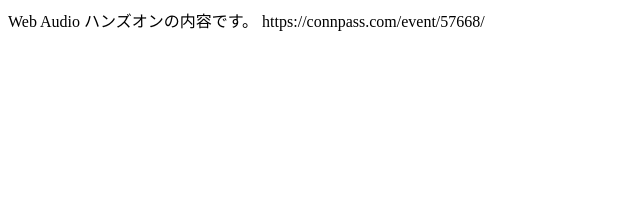
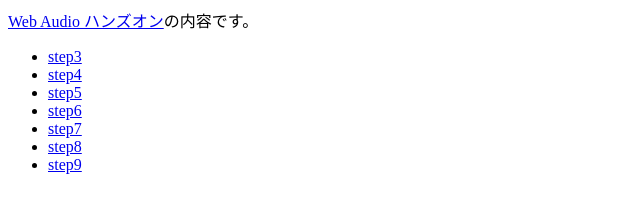
Before and after one commit to n0bisuke/20170611_webaudio, a plain HTML site: page index.html in a window 1280 px wide. Shown: the whole page, without its empty margins (0-640 px from the left). Drawn offline with Linux system fonts and the light colour scheme.

Commit message:
add index.html

```diff
--- a/index.html
+++ b/index.html
@@ -1,7 +1,17 @@
 <html>
-    <head></head>
+    <head>
+        <meta charset="utf-8">
+    </head>
     <body>
-        Web Audio ハンズオンの内容です。
-        https://connpass.com/event/57668/
+        <a href="https://connpass.com/event/57668/" targe="_blank">Web Audio ハンズオン</a>の内容です。
+        <ul>
+            <li><a href="./step3">step3</a></li>
+            <li><a href="./step4">step4</a></li>
+            <li><a href="./step5">step5</a></li>
+            <li><a href="./step6">step6</a></li>
+            <li><a href="./step7">step7</a></li>
+            <li><a href="./step8">step8</a></li>
+            <li><a href="./step9">step9</a></li>
+        </ul>
     </body>
 </html>
```
